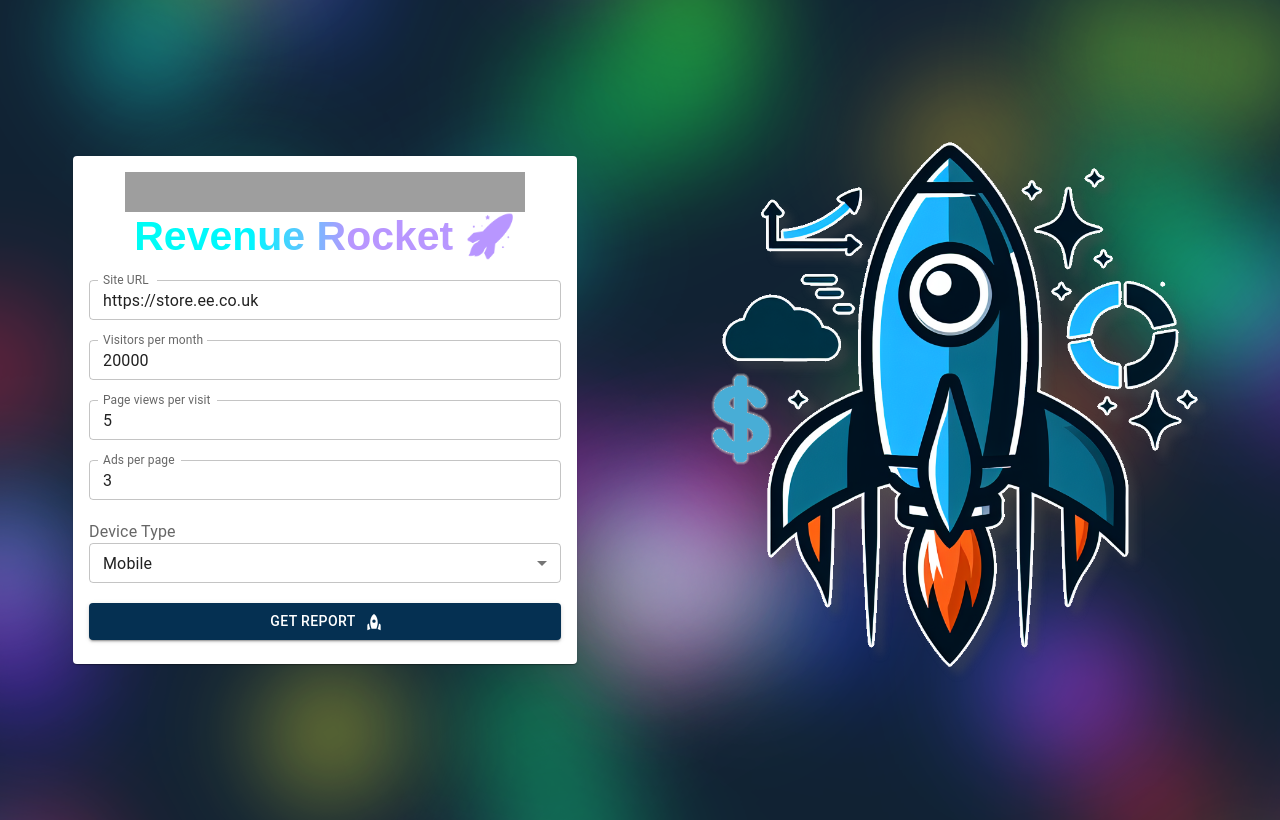
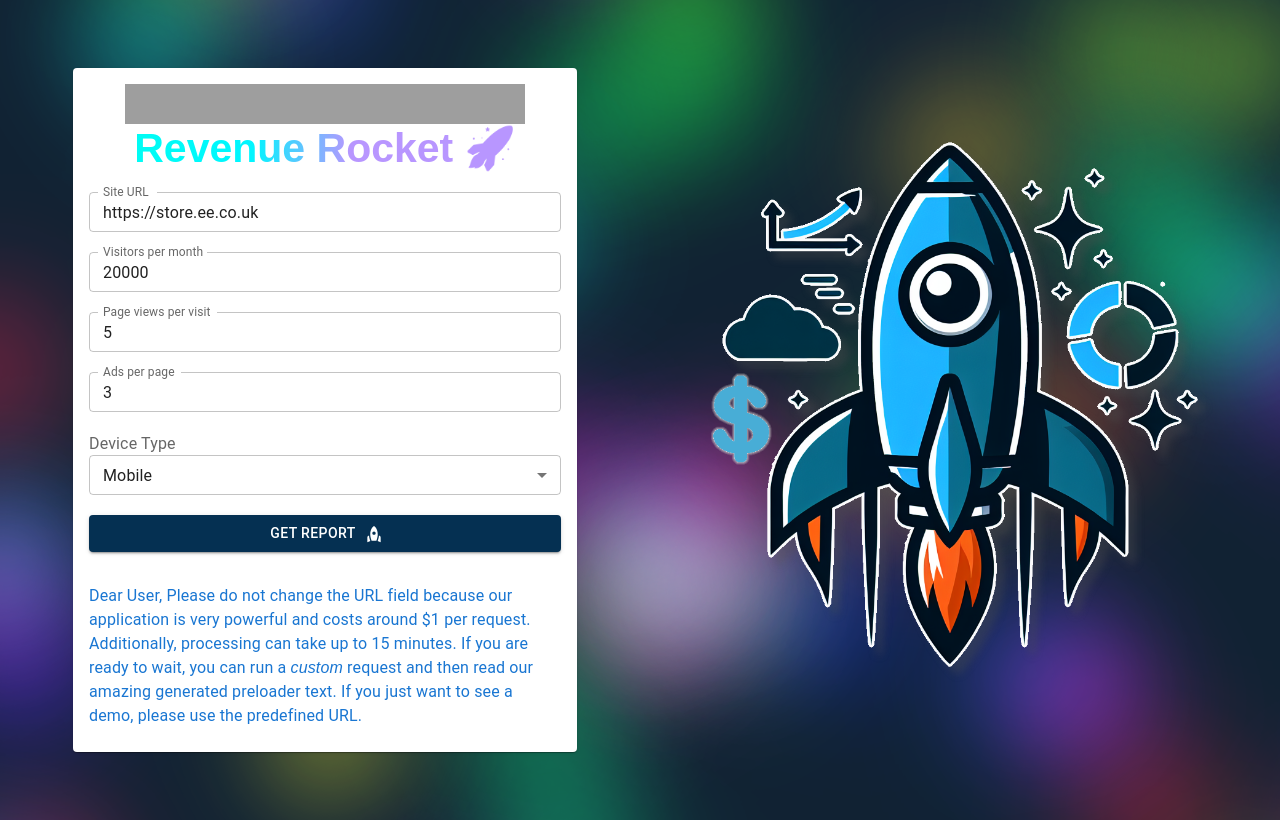
Before and after one commit to PetkevichVladislav/perfomance-analize-web, a Next.js app: page / in a window 1280 px wide. Built offline with nearby package versions, Linux system fonts and the light colour scheme; grey boxes are pictures that could not be loaded.

Commit message:
update css and added dcm

```diff
--- a/src/app/getReport/[id]/route.ts
+++ b/src/app/getReport/[id]/route.ts
@@ -46,16 +46,16 @@ export async function GET(_request: NextRequest, context: Context) {
     ],
     money: [
       {
-        name: 'Optimisation Cost',
-        value: lambdaReport.money.workCost + ' $',
-      },
-      {
         name: 'Potential Revenue Gain',
         value: lambdaReport.money.potentialRevenueGain + ' %',
       },
       {
         name: 'Annual ADS income increase',
         value: lambdaReport.money.potentialIncomeIncrease + ' $',
+      },
+      {
+        name: 'Optimisation Cost',
+        value: lambdaReport.money.workCost + ' $',
       },
     ],
     vitalsMetrics: [
--- a/src/app/report/[id]/Report.scss
+++ b/src/app/report/[id]/Report.scss
@@ -85,6 +85,10 @@
   flex-shrink: 0;
   min-width: 600px;
   flex-grow: 1;
+
+  @media (max-width: 1000px) {
+    min-width: 100%;
+  }
 }
 
 .money-metrics {
--- a/src/components/Pages/MainPage/MainPage.tsx
+++ b/src/components/Pages/MainPage/MainPage.tsx
@@ -10,6 +10,7 @@ import {
   MenuItem,
   Select,
   TextField,
+  Typography,
 } from '@mui/material';
 import RocketIcon from '@mui/icons-material/Rocket';
 import { Loader } from '@/components/Loader/Loader';
@@ -150,6 +151,16 @@ const MainPage: React.FC = () => {
                 </Button>
               </form>
             </CardContent>
+            <CardContent>
+              <Typography sx={{ color: '#1976d2' }}>
+                Dear User, Please do not change the URL field because our
+                application is very powerful and costs around $1 per request.
+                Additionally, processing can take up to 15 minutes. If you are
+                ready to wait, you can run a <i>custom</i> request and then read
+                our amazing generated preloader text. If you just want to see a
+                demo, please use the predefined URL.
+              </Typography>
+            </CardContent>
           </Card>
         )}
         {isProcessing && (
```
Also changed, not shown: src/app/report/[id]/page.tsx (+11 -1 lines).
